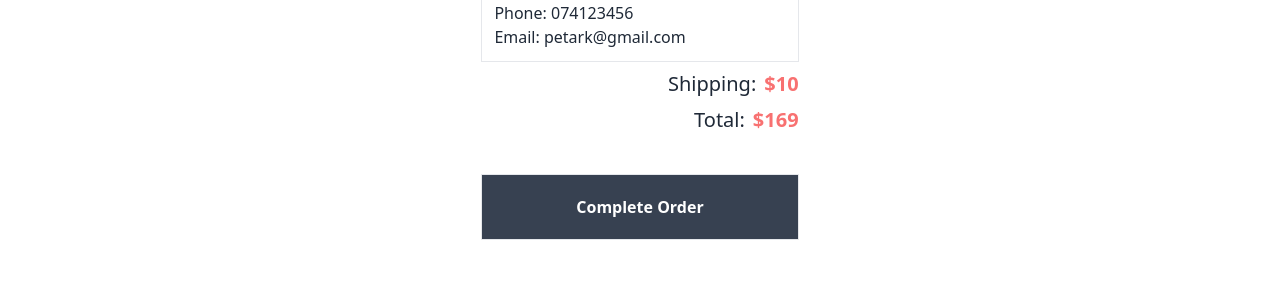
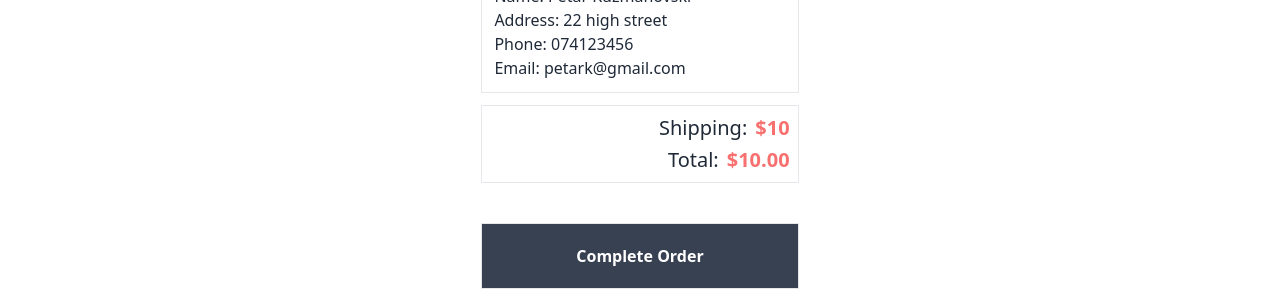
Before and after one commit to petark7/ecommerce, a React (Vite) app: page /checkout in a window 1280 px wide. Shown: the part 493-784 px from the top of the page. Built offline with nearby package versions, Linux system fonts and the light colour scheme; no server answers.

Commit message:
Create order

```diff
--- a/src/components/CheckoutItem.jsx
+++ b/src/components/CheckoutItem.jsx
@@ -6,8 +6,6 @@ import QuantityCounter from '../components/QuantityCounter';
 import { addToCart, decrementProductAmount, removeFromCart } from '../redux/slices/CartSlice';
 
 const CheckoutItem = ({ product }) => {
-	console.log(product);
-
 	const dispatch = useDispatch();
 
 	const incrementProduct = () => {
--- a/src/firebase/utils.js
+++ b/src/firebase/utils.js
@@ -1,9 +1,9 @@
 import { initializeApp } from 'firebase/app';
 import { getAuth, signInWithEmailAndPassword, signOut } from 'firebase/auth';
-import { doc, setDoc, getDoc, getFirestore } from 'firebase/firestore';
+import { doc, setDoc, getDoc, getFirestore, addDoc, collection } from 'firebase/firestore';
 import { toast } from 'react-toastify';
 import { firebaseConfig } from '../firebaseConfig';
-import showToast from '../utils/toast';
+import showToast, { ShowToast } from '../utils/toast';
 // Follow this pattern to import other Firebase services
 // import { } from 'firebase/<service>';
 
@@ -51,5 +51,25 @@ export const getCartFirestore = async userID => {
 	return docSnap.data().cart;
 };
 
+// Create order and generate random unique ID
+export const createOrderFirestore = async (userID, formData) => {
+	const orderData = {
+		userID,
+		...formData
+	};
+
+	try {
+		const docRef = await addDoc(collection(db, 'orders'), orderData);
+		if (docRef) {
+			ShowToast('Order submitted successfully');
+		}
+
+		return (docRef);
+	} 	catch (error) {
+		ShowToast('Submitting order failed... try again.', false);
+		console.log(error);
+	}
+};
+
 // TODO: create user
 // const createUser = async (email, password) => {};
--- a/src/pages/checkout.jsx
+++ b/src/pages/checkout.jsx
@@ -1,14 +1,52 @@
 import { faClose } from '@fortawesome/free-solid-svg-icons';
 import { FontAwesomeIcon } from '@fortawesome/react-fontawesome';
+import { useDispatch, useSelector } from 'react-redux';
+import { useEffect, useState } from 'react';
+import { useNavigate } from 'react-router-dom';
 import Layout from '../components/Layout';
-import QuantityCounter from '../components/QuantityCounter';
 import CartItemsCheckout from '../components/CartItemsCheckout';
 import PaymentOptions from '../components/PaymentOptions';
 import DeliveryDetails from '../components/DeliveryDetails';
+import { clearCart, selectCart, selectCartTotal } from '../redux/slices/CartSlice';
+import { createOrderFirestore } from '../firebase/utils';
+import { selectUser } from '../redux/slices/UserSlice';
 
-const Checkout = () => (
+const Checkout = () => {
+	const cartTotal = useSelector(selectCartTotal);
+	const cart = useSelector(selectCart);
+	const user = useSelector(selectUser);
+	const shippingCost = 10; // Hardcoded. TODO: calculate shipping depending on location
+	const total = Number.parseFloat(cartTotal + shippingCost).toFixed(2);
+	const dispatch = useDispatch();
+	const navigate = useNavigate();
+
+	const handleCompleteOrder = async () => {
+		const formData = {
+			cart,
+			total: cartTotal + shippingCost,
+			deliveryDetails: {
+				name: 'Petar Kuzmanovski',
+				address: '22 high street',
+				phone: '074123456',
+				email: 'petark@gmail.com'
+			},
+			paymentOption: 'direct' // TODO: add stripe
+		};
+
+		try {
+			const order = await createOrderFirestore(user.uid, formData);
+			if (order) {
+				dispatch(clearCart());
+				navigate('/');
+			}
+		} catch (error) {
+			console.log(error);
+		}
+	};
+
+	return (
 		<Layout>
-		<section className="container mx-auto flex items-center justify-center min-h-screen mb-10">
+			<section className="container mx-auto flex items-center justify-center min-h-screen m-10">
 				<div>
 					<div className="font-semibold text-2xl text-center mb-10">Order Details</div>
 					<div className="border">
@@ -16,16 +54,20 @@ const Checkout = () => (
 					</div>
 					<PaymentOptions />
 					<DeliveryDetails />
-				<div className="flex gap-2 justify-end text-xl mt-2">
-					Shipping: <div className="text-red-400 font-bold">$10</div>
+					<div className="flex flex-col justify-center gap-1 border mt-3 p-2">
+						<div className="flex gap-2 justify-end text-xl">
+							Shipping: <div className="text-red-400 font-bold">${shippingCost}</div>
 						</div>
-				<div className="flex gap-2 justify-end text-xl mt-2">
-					Total: <div className="text-red-400 font-bold">$169</div>
+						<div className="flex gap-2 justify-end text-xl">
+							Total: <div className="text-red-400 font-bold">${total}</div>
+						</div>
 					</div>
 					<button
 						type="button"
 						className="w-full border p-5 px-8 mt-10 bg-gray-700 font-bold text-white"
-					onClick={() => {}}
+						onClick={() => {
+							handleCompleteOrder();
+						}}
 					>
 						Complete Order
 					</button>
@@ -33,5 +75,6 @@ const Checkout = () => (
 			</section>
 		</Layout>
 	);
+};
 
 export default Checkout;
```
Lines whose indentation alone changed are shown as unchanged.
